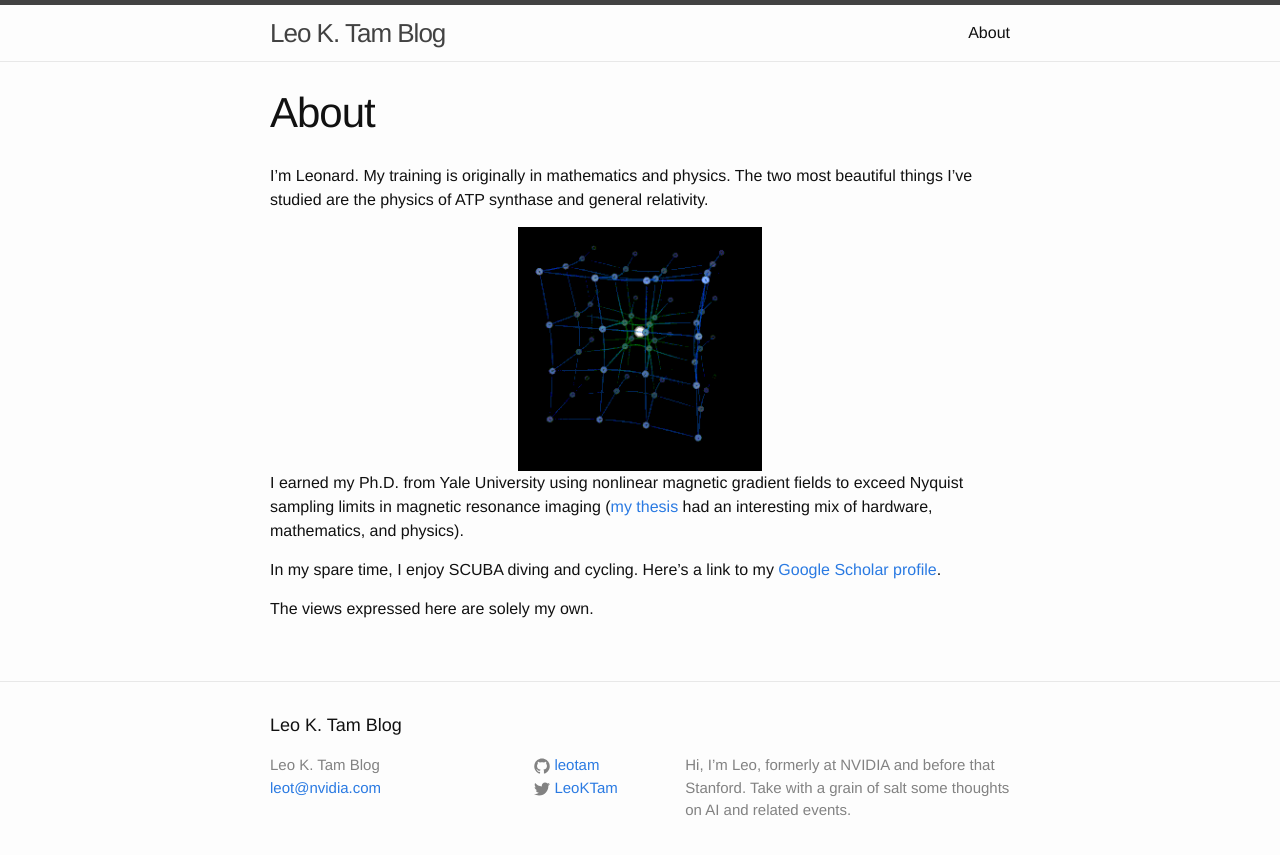
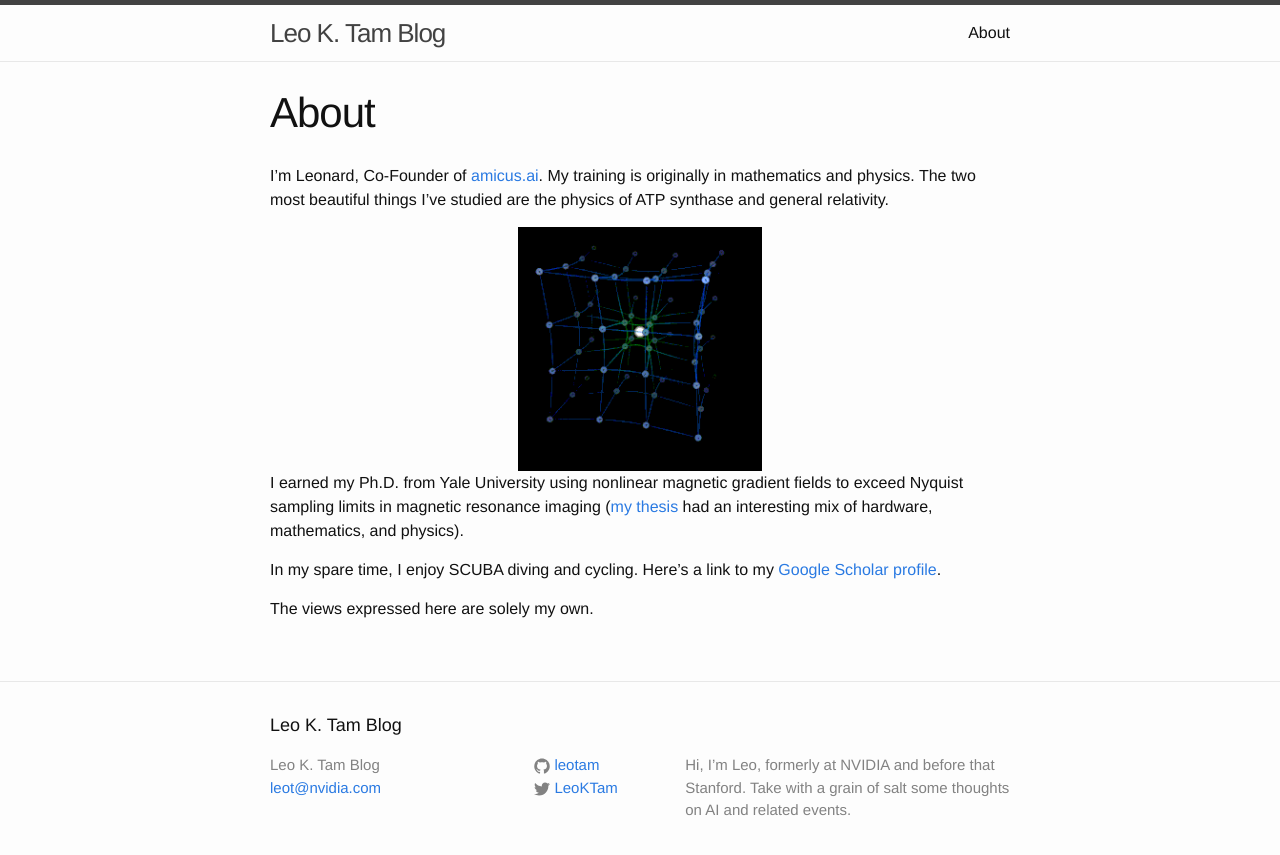
Before and after one commit to leotam/leotam.github.io, a Jekyll site: the page built from about.md, in a window 1280 px wide. Shown: the top 855 px of the page. Built offline with Jekyll 4.4.1, drawn with Linux system fonts in a browser that asks for light colours.

Commit message:
Update about.md

```diff
--- a/about.md
+++ b/about.md
@@ -4,7 +4,7 @@
 permalink: /about/
 ---
 
-I'm Leonard.  My training is originally in mathematics and physics.  The two most beautiful things I've studied are the physics of ATP synthase and general relativity.
+I'm Leonard, Co-Founder of [amicus.ai](https://www.amicus.ai/).  My training is originally in mathematics and physics.  The two most beautiful things I've studied are the physics of ATP synthase and general relativity.
 
 <div class="p" align="center" width="100%">
     <img width="33%" src="{{ site.url }}/assets/GRdistort.gif">
```
